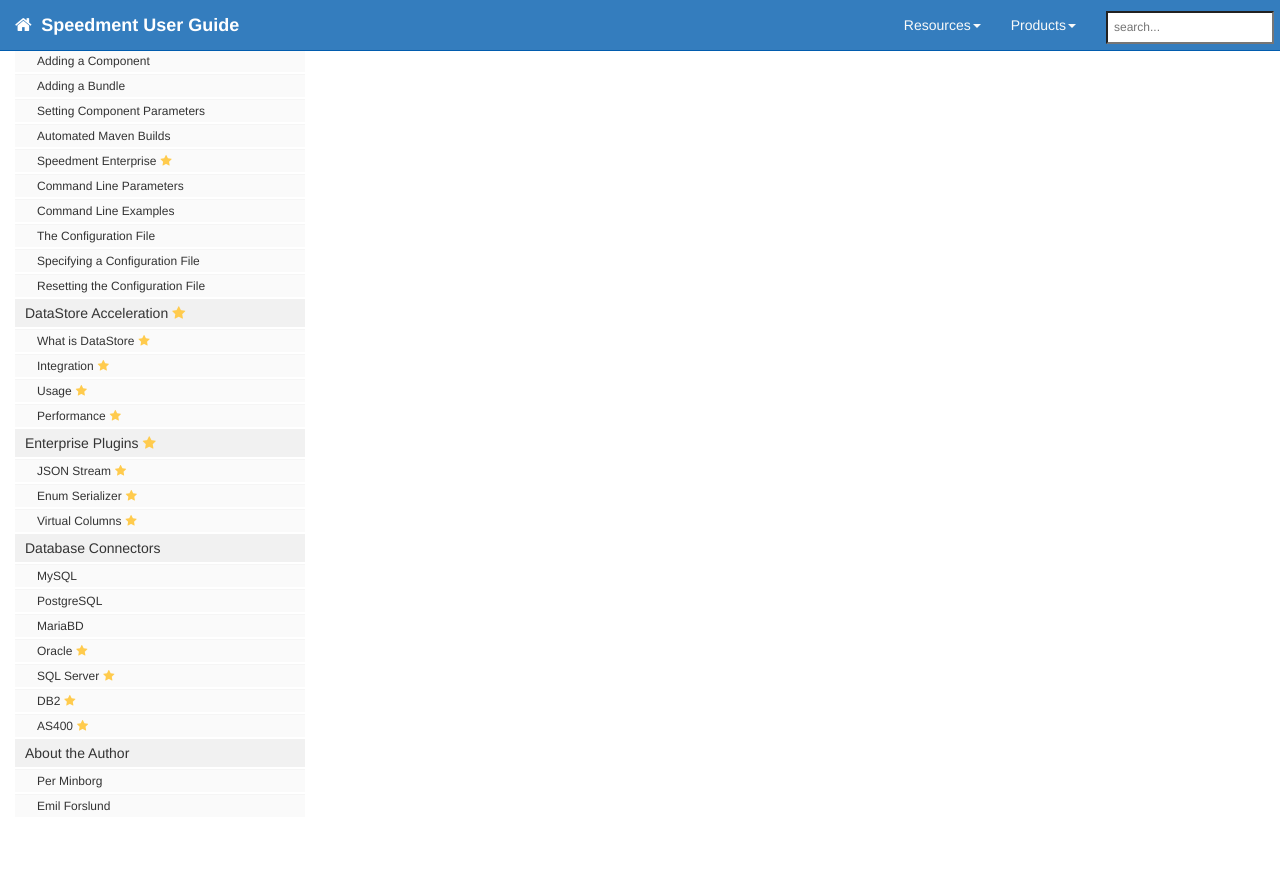
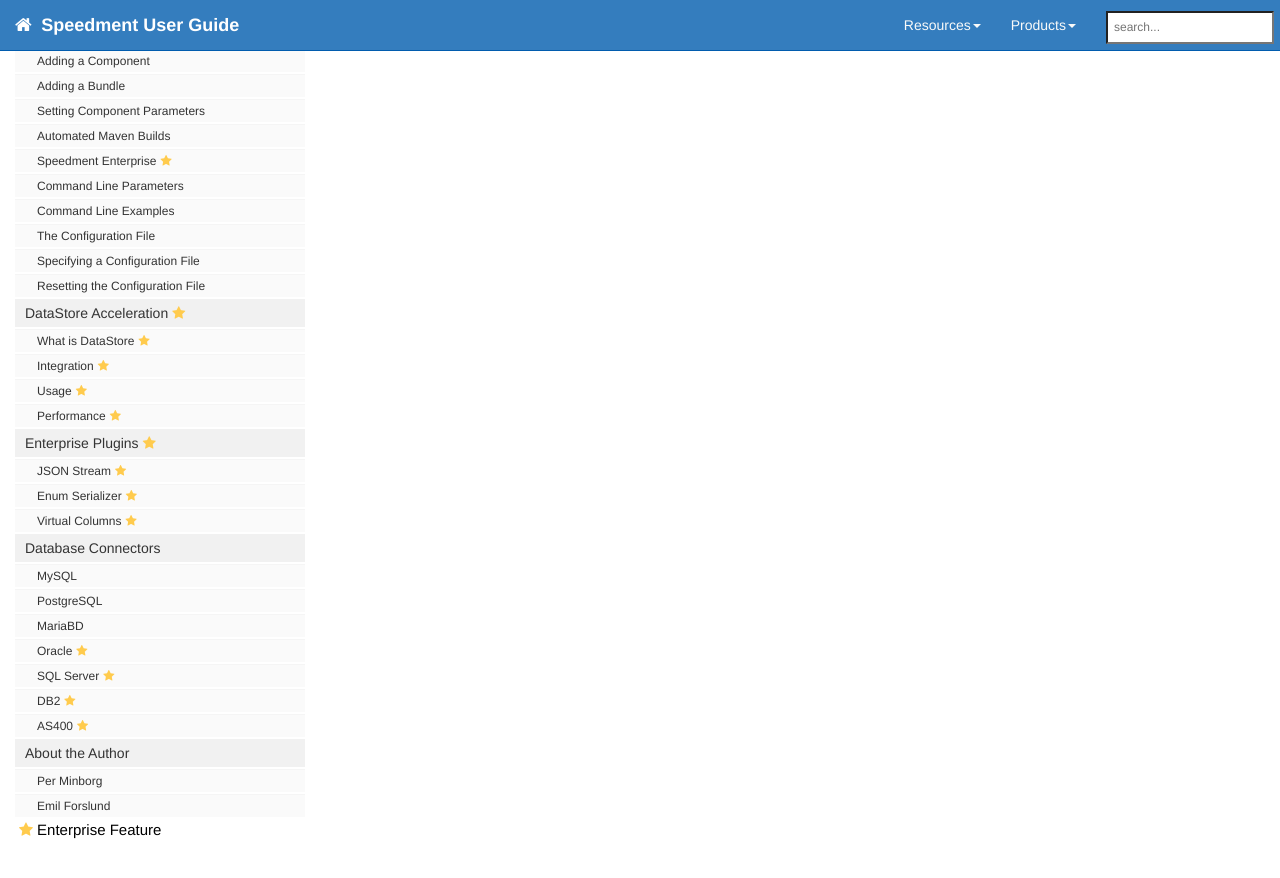
Before and after one commit to speedment/speedment-doc, a Jekyll site: the page built from index.md, in a window 1280 px wide and 900 px high, scrolled down 2085 px. Shown: the top 878 px of the window. Built offline with Jekyll 4.4.1, drawn with Linux system fonts in a browser that asks for light colours; nearby versions of some CDN libraries; comment, search, counter and statistics services are not loaded.

Commit message:
Update sidebar.html

```diff
--- a/_includes/sidebar.html
+++ b/_includes/sidebar.html
@@ -46,5 +46,7 @@
     </li>
 </ul>
 
+<p><i class="fa fa-star enterprise-icon" aria-hidden="true"></i> Enterprise Feature</p>
+
 <!-- this highlights the active parent class in the navgoco sidebar. this is critical so that the parent expands when you're viewing a page. This must appear below the sidebar code above. Otherwise, if placed inside customscripts.js, the script runs before the sidebar code runs and the class never gets inserted.-->
 <script>$("li.active").parents('li').toggleClass("active");</script>
```
